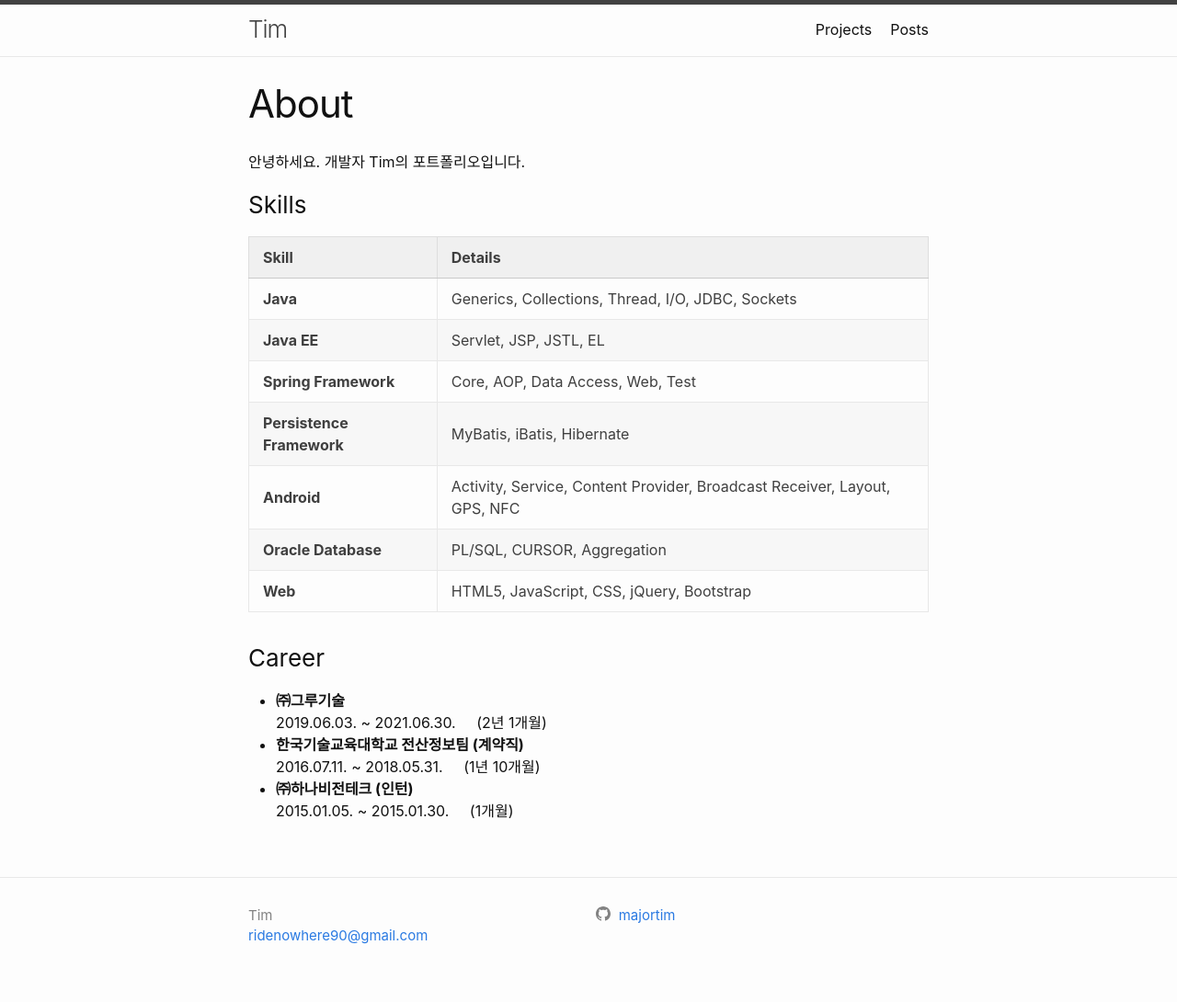
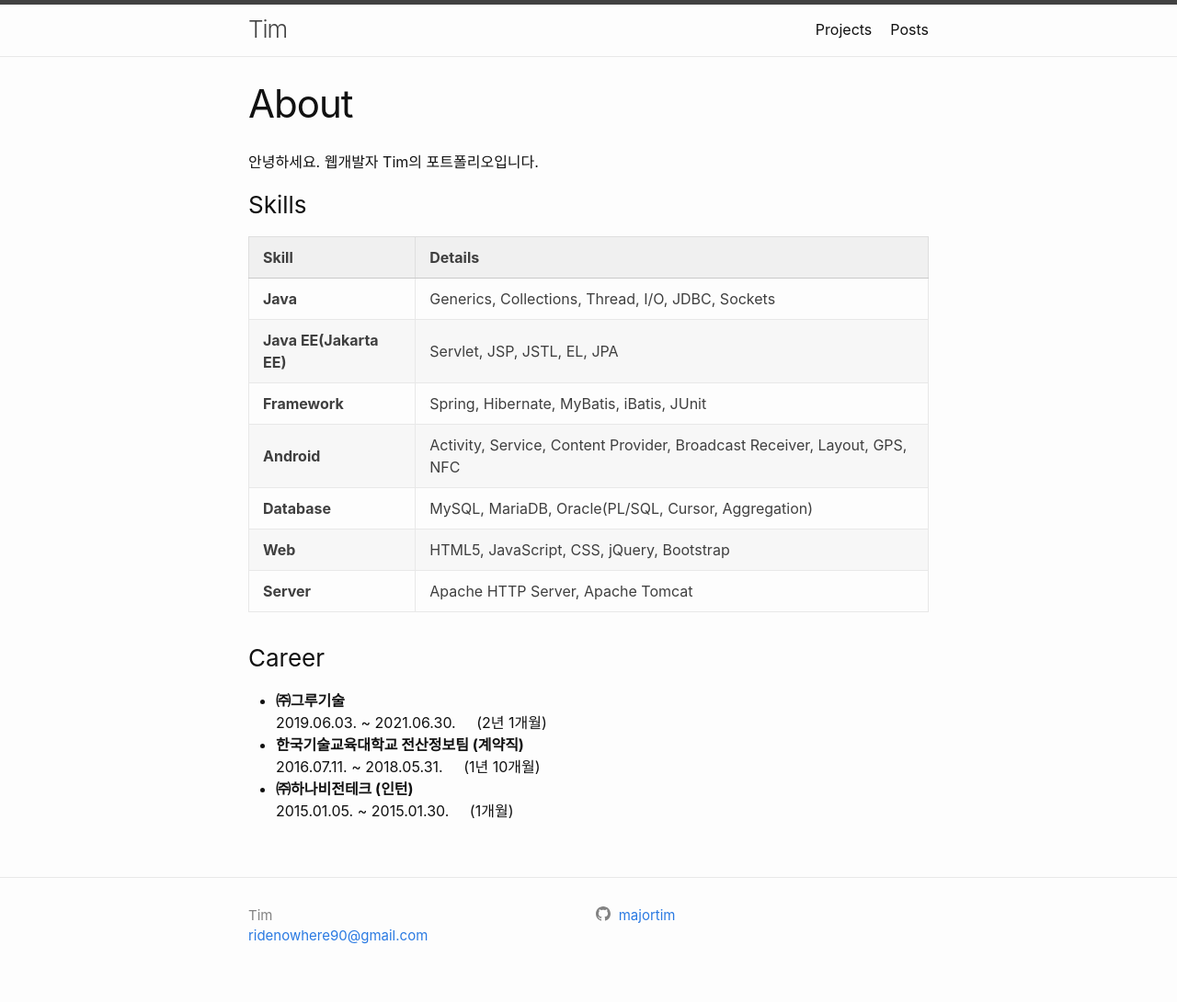
Before and after one commit to majortim/majortim.github.io, a Jekyll site: the page built from index.md, in a window 1280 px wide. Shown: the whole page at 92% size. Built offline with Jekyll 4.4.1, drawn with Linux system fonts in a browser that asks for light colours.

Commit message:
스킬, 이력, 설명 메타태그 수정

```diff
--- a/index.md
+++ b/index.md
@@ -1,9 +1,10 @@
 ---
 layout: page
 title: About
+description: 웹개발자 Tim의 포트폴리오입니다. Java / Web / Spring / JPA
 ---
 
-안녕하세요. 개발자 Tim의 포트폴리오입니다.
+안녕하세요. 웹개발자 Tim의 포트폴리오입니다.
 
 ### Skills
 
@@ -11,12 +12,12 @@ title: About
 | Skill | Details |
 |-|-|
 | **Java** | Generics, Collections, Thread, I/O, JDBC, Sockets|
-| **Java EE** | Servlet, JSP, JSTL, EL |
-| **Spring Framework** | Core, AOP, Data Access, Web, Test |
-| **Persistence Framework** | MyBatis, iBatis, Hibernate |
+| **Java EE(Jakarta EE)** | Servlet, JSP, JSTL, EL, JPA |
+| **Framework** | Spring, Hibernate, MyBatis, iBatis, JUnit |
 | **Android** | Activity, Service, Content Provider, Broadcast Receiver, Layout, GPS, NFC |
-| **Oracle Database** | PL/SQL, CURSOR, Aggregation
+| **Database** | MySQL, MariaDB, Oracle(PL/SQL, Cursor, Aggregation)
 | **Web** | HTML5, JavaScript, CSS, jQuery, Bootstrap
+| **Server** | Apache HTTP Server, Apache Tomcat |
 |---
 
 
```
Also changed, not shown: projects.md (+2 -1 lines).
